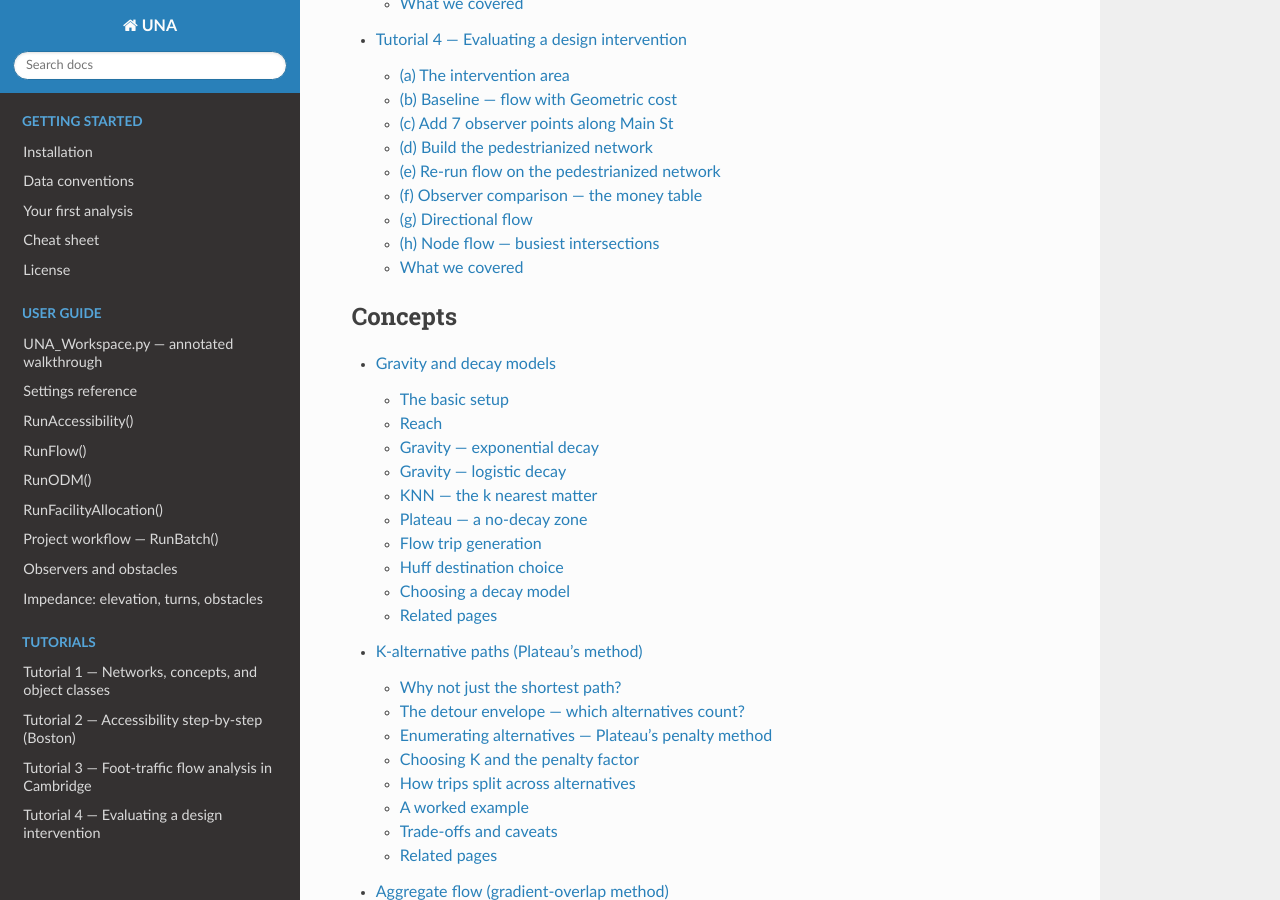
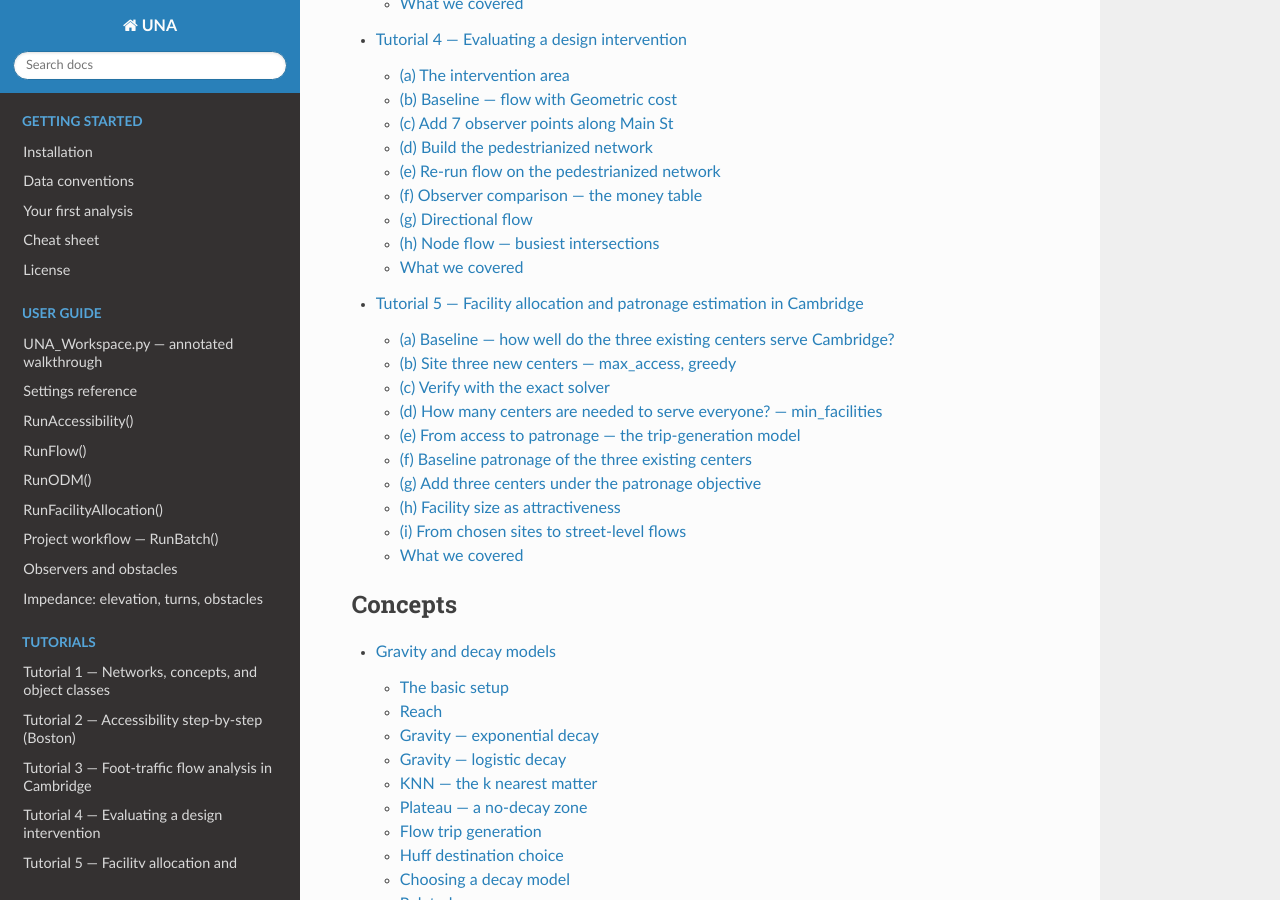
Before and after one commit to City-Form-Lab/urban_network_analysis, a Sphinx documentation site: the page built from docs/index.rst, in a window 1280 px wide and 900 px high, scrolled down 6098 px. Built offline with Sphinx 7.4.7 and the Read the Docs theme 3.1.0, drawn with Linux system fonts in a browser that asks for light colours; some of the changed lines change nothing that is shown.

Commit message:
Tutorial 5 — Facility allocation and patronage estimation (rst + 7 figures + final docx); added to toctree

```diff
--- a/docs/index.rst
+++ b/docs/index.rst
@@ -57,6 +57,7 @@ These docs cover UNA version |release|.
    tutorials/tutorial_2_accessibility
    tutorials/tutorial_3_flow
    tutorials/tutorial_4_design_impact
+   tutorials/tutorial_5_facility_allocation
 
 .. toctree::
    :maxdepth: 2
--- /dev/null
+++ b/docs/tutorials/tutorial_5_facility_allocation.rst
@@ -0,0 +1,514 @@
+Tutorial 5 — Facility allocation and patronage estimation in Cambridge
+======================================================================
+
+This tutorial examines the ``una.RunFacilityAllocation()`` engine —
+UNA's tool for choosing the best locations for new facilities among
+candidate sites, and for estimating the patronage that facilities
+(existing or proposed) draw from surrounding demand. It corresponds to
+what ArcGIS Network Analyst calls *location-allocation*, with UNA's
+problem types mapping to ESRI's Maximize Attendance (``max_access``),
+Maximize Coverage + Minimize Facilities (``min_facilities``), and,
+approximately, Maximize Market Share (``max_patronage``). All travel is
+computed over the pedestrian network, towards the facility, with the
+same impedance machinery as every other UNA engine.
+
+**Scenario.** The City of Cambridge wants to open after-school
+community learning centers, hosted in existing school buildings. Three
+schools already run such programs — King Open School, Peabody
+Elementary School, and Cambridge Rindge & Latin — and the city asks:
+how well do these three serve residents today, where should additional
+centers go, how many would it take to serve everyone, and how many
+users can each location expect? Demand is the residential population
+of every building; the service cutoff is an 800 m walk.
+
+**Lineage.** Users of the UNA Rhino toolbox will recognize this
+engine's ancestry: an evaluation run of ``max_access`` corresponds to
+the Rhino Closest Facility tool (each origin allocated once to its
+nearest facility; ``demand_served`` = Reach at the facility,
+``access_captured`` = Gravity), and ``max_patronage`` descends from the
+Find Patronage tool's Huff model (Huff 1963; Sevtsuk & Kalvo 2017). One
+convention differs: the Rhino tool either split one inelastic trip per
+origin (Decay=Off) or decayed each destination's trips individually
+(Decay=On — preserved in the flow engines as
+``flow_decay_method="destination_decay"``); ``max_patronage`` instead
+uses the monotonic gravity-cap participation model, which a siting
+objective requires. New here is the optimization layer: choosing which
+facilities to open.
+
+Data files (in ``docs/Boston/`` in the UNA repository):
+
+- **Network:** ``20260703_PercLenNetwork_InnerCore.geojson`` — 69,957
+  pedestrian edges (as in Tutorials 2–4).
+- **Demand (origins):**
+  ``Cambridge_building_centroids_pop2020.geojson`` — 14,751 buildings;
+  column ``pop2020`` holds 118,705 residents in total (many
+  non-residential buildings carry 0).
+- **Candidates (destinations):**
+  ``Cambridge_school_candidates.geojson`` — 60 school locations with
+  columns ``name``, ``employees`` (staff size), ``existing`` (1 for
+  the three schools already operating a center, 0 otherwise), and
+  ``attract`` (employees ÷ their mean — the normalized attractiveness
+  used in step h).
+
+.. note::
+
+   The candidates layer illustrates the general input convention:
+   demand comes in as the origins layer, candidate facilities as the
+   destinations layer, and already-operating facilities are marked by
+   1/TRUE/yes values in the column named by
+   ``fa_existing_facilities_column``. Existing facilities are always
+   kept open — the optimizer sites new facilities around them.
+
+.. contents:: On this page
+   :local:
+   :depth: 1
+
+
+(a) Baseline — how well do the three existing centers serve Cambridge?
+----------------------------------------------------------------------
+
+With the default ``fa_new_facilities = 0``, the engine performs an
+*evaluation run*: no siting, just the allocation of demand to the
+existing facilities as they stand. Access is measured with exponential
+distance decay (β = 0.002 — the decay factor falls to about 0.20 at
+the 800 m cutoff).
+
+.. code-block:: python
+
+   from urban_network_analysis import UNA
+   una = UNA()
+
+   una.settings.data_folder          = r"Boston"
+   una.settings.network_file         = "20260703_PercLenNetwork_InnerCore.geojson"
+   una.settings.origins_file         = "Cambridge_building_centroids_pop2020.geojson"
+   una.settings.origin_weight_column = "pop2020"
+   una.settings.destinations_file    = "Cambridge_school_candidates.geojson"
+   una.settings.fa_existing_facilities_column = "existing"
+
+   una.settings.search_radius    = 800          # service cutoff (meters)
+   una.settings.flow_decay       = True
+   una.settings.flow_decay_curve = "exponential"
+   una.settings.gravity_beta     = 0.002
+
+   # Both lines below are the defaults, written out for clarity:
+   una.settings.fa_problem_type   = "max_access"
+   una.settings.fa_new_facilities = 0            # evaluation run - no new siting
+
+   una.RunFacilityAllocation()
+
+.. note::
+
+   Because this run uses ``max_access``, the facilities output reports
+   decay-weighted ``access_captured`` — assuming that everyone visits
+   their nearest available destination, how much demand would accrue
+   to each destination facility, with the given distance decay
+   applied. This is different from expected patronage estimated with
+   the Huff probability model. Patronage estimation requires the
+   ``max_patronage`` problem type and its trip-generation cap,
+   introduced in steps (e)–(f), where this same baseline is
+   re-evaluated in trip units.
+
+The run writes three outputs: ``Results_facilities.*`` (all 60
+candidates with selection columns), ``Results_facilities_selected.*``
+(only the open facilities — drag this into QGIS to map the
+configuration), and ``Results_demand.*`` (every building with its
+assigned facility, network distance, access value, and covered flag),
+plus a ``Results_summary.json``. The ``demand_served`` column in the
+``Results_facilities.*`` file shows that only 24.6% of Cambridge
+residents (29,189 of 118,705 total in Cambridge) live within the 800 m
+cutoff of an existing center. The ``access_captured`` column in the
+``Results_facilities.*`` file shows that of the 11,233 residents for
+whom the Cambridge Rindge & Latin School is the nearest existing
+facility, only 3,986 would be captured by that facility, with the
+difference lost due to the distance decay that lowers the likelihood
+of farther residents to actually walk to the facility.
+
+.. note::
+
+   The "Results" stem of these file names comes from
+   ``una.settings.output_file_name`` (default "Results"). Setting a
+   distinct name per run — e.g. "baseline", "plus3" — keeps the
+   outputs of this tutorial's successive steps apart.
+
+.. list-table::
+   :header-rows: 1
+   :widths: 40 30 30
+
+   * - Existing center
+     - demand_served (residents)
+     - access_captured
+   * - Cambridge Rindge & Latin
+     - 11,233
+     - 3,986
+   * - King Open School
+     - 10,163
+     - 3,855
+   * - Peabody Elementary School
+     - 7,793
+     - 2,725
+
+.. figure:: /_static/tutorials/t5_baseline_coverage.png
+   :width: 90%
+
+Demand layer colored by ``covered``, with the three existing centers
+symbolized. Uncovered areas concentrate in East Cambridge,
+Cambridgeport, and North/West Cambridge.
+
+
+(b) Site three new centers — max_access, greedy
+-----------------------------------------------
+
+If we wanted to site three additional centers, what would be the best
+locations for them so that residents' decay-weighted access to their
+nearest open center is maximized? Only two lines change:
+
+.. code-block:: python
+
+   una.settings.fa_problem_type   = "max_access"   # (default)
+   una.settings.fa_new_facilities = 3
+   una.RunFacilityAllocation()
+
+The greedy solver adds facilities one at a time, each pick maximizing
+the marginal gain given everything already open: pick 1 = James F Farr
+Academy (East Cambridge), pick 2 = Graham & Parks Elementary (West
+Cambridge), pick 3 = Martin Luther King After School (Cambridgeport).
+The total ``access_captured`` rises from 10,566 to 24,442 (+131%) and
+``demand_served`` from 24.6% to 53.4% of Cambridge residents. Note
+that even though the Martin Luther King and James F. Farr Academy
+800 m walksheds overlap due to the proximity of the two facilities,
+``max_access`` assigns every demand point to its closest facility,
+effectively shrinking the catchment areas to points that are truly
+nearest to them. The ``rank`` column records the pick order — and
+because greedy picks are nested, this single run also answers the
+p = 1 and p = 2 questions: the best single addition is Farr Academy
+alone, followed by Graham & Parks Elementary.
+
+.. figure:: /_static/tutorials/t5_max_access_picks.png
+   :width: 90%
+
+Selected facilities (pick order 1–3) alongside the existing centers;
+demand points colored by their assigned facility.
+
+
+(c) Verify with the exact solver
+--------------------------------
+
+.. code-block:: python
+
+   una.settings.fa_solver = "exact"
+   una.RunFacilityAllocation()
+
+The exact solver formulates the whole problem as a mixed-integer
+program (HiGHS via scipy) and proves its answer optimal. Here it
+returns the same objective, 24,442 — greedy was already optimal — but
+names two different facilities. Look closely: the schools layer
+contains co-located duplicate points (two Peabody entries, two Martin
+Luther King entries at the same addresses), so several
+distinct-looking facility sets are exactly equivalent. Multiple optima
+are common in siting problems; the objective value, not the name list,
+is what the two solvers agree on.
+
+.. note::
+
+   How do Greedy and Exact solvers differ? **Greedy** opens the best
+   facility first, locks it in, and repeats — fast at any scale,
+   providing a near-optimal result with a proven worst-case bound, and
+   its pick order is itself useful. The **Exact** solver weighs all
+   combinations jointly and returns a provably best set, at a
+   computational cost that grows steeply with problem size (with
+   automatic fallback to greedy when the problem becomes too large).
+   ``max_patronage`` (steps f–h) always uses greedy — its saturating
+   objective does not fit the linear form the exact solver needs.
+
+
+(d) How many centers are needed to serve everyone? — min_facilities
+-------------------------------------------------------------------
+
+Now, let's turn the question around: what is the *smallest* number of
+centers needed to cover every resident within a maximum allowable walk
+length? Coverage is a yes/no question, so distance decay is switched
+off; ``fa_new_facilities`` is ignored — we cannot know in advance how
+many facilities to ask for, this number itself is the answer to this
+problem.
+
+.. code-block:: python
+
+   una.settings.fa_problem_type = "min_facilities"
+   una.settings.flow_decay      = False
+   una.settings.fa_solver       = "greedy"     # then repeat with "exact"
+   una.RunFacilityAllocation()
+
+Greedy needs 24 new centers (27 sites in total with the existing
+three) to cover 85.7% of residents — everyone who lives within 800 m
+of any school at all. The remaining 14.3% are unservable at this
+cutoff from any candidate: since facility allocations are limited to
+the candidate locations, no subset of the given candidates can reach
+all residents in Cambridge within a maximum 800 m walk. The engine
+reports this in a warning. The exact solver does one better: 23 new
+centers achieve the same complete coverage — an example of how the
+**exact** solver beats **greedy**, worth the extra compute when the
+recommendation is for a real decision.
+
+.. figure:: /_static/tutorials/t5_min_facilities_exact.png
+   :width: 90%
+
+The exact ``min_facilities`` solution. Red points are the 23 selected
+facilities (plus the three existing centers); blue dots are served
+buildings and gray dots are buildings that remain unserved — farther
+than 800 m from every candidate site.
+
+
+(e) From access to patronage — the trip-generation model
+---------------------------------------------------------
+
+.. note::
+
+   The two problem types also differ in HOW demand is allocated. In
+   ``max_access``, each building gives its entire demand (population
+   here) to the single most accessible open center — effectively the
+   nearest by network distance, since destination weights are ignored
+   in that mode — and exactly zero to every other, even one that is
+   just a few meters farther; a center that is second-nearest to
+   everyone captures nothing. In ``max_patronage``, demand from each
+   building is split fractionally across all open centers in reach, by
+   Huff shares proportional to destination attractiveness × distance
+   decay — a larger center slightly farther away receives a larger
+   share, and can even be a building's primary destination. Neither
+   mode double-counts: the per-facility columns always partition the
+   demand and facility allocations sum to the given demand totals.
+   Choose by behavior: strictly-nearest services (elementary schools,
+   polling places) fit ``max_access``; destinations people split
+   visits among, where size matters (libraries, retail, parks), fit
+   ``max_patronage``.
+
+Access scores rank locations, but a planner budgeting staff wants
+expected users. UNA's ``max_patronage`` problem type uses the same
+gravity-cap trip-generation model as the flow engines (Tutorial 3):
+each building generates trips in proportion to ``min(1, G/cap)``,
+where G is its total gravity to all open facilities — participation
+grows with accessibility until it saturates at the cap — and trips
+split among open facilities by Huff shares. This tutorial uses the
+simplest defensible cap: **cap = 1**. With unit attractiveness, a
+building's gravity to a single center is just its decay value, which
+equals 1 only at distance zero — so cap = 1 says full participation
+requires standing at the facility's door, and everyone else
+participates with probability equal to their decayed accessibility.
+(Calibrated studies replace 1 with an empirically derived cap — see
+the gravity-cap conventions in :doc:`../concepts/gravity_and_decay` —
+but the cap must then be pinned across all compared scenarios, and the
+logic below is unchanged.)
+
+One empirical remark grounds the door-logic here: across Cambridge,
+the largest baseline gravity to an existing center is 0.855 — no
+building stands at a center's door, so at cap = 1 nobody participates
+fully in the baseline.
+
+
+(f) Baseline patronage of the three existing centers
+-----------------------------------------------------
+
+.. code-block:: python
+
+   una.settings.fa_problem_type   = "max_patronage"
+   una.settings.fa_new_facilities = 0        # evaluation run, examine only existing
+   una.settings.flow_gravity_cap  = 1.0
+   una.settings.flow_decay        = True
+   una.RunFacilityAllocation()
+
+The three existing centers can expect roughly 10,566 user-trips in
+total — and that number should look familiar: it is exactly run (a)'s
+objective. With cap = 1 and non-overlapping catchments, each
+building's participation factor is ``min(1, decay/1) = decay`` itself,
+so ``patronage`` reproduces ``access_captured`` from (a) exactly for
+each facility. The two problem types measure the same thing in this
+case — the comparison below is the proof, and the divergence begins
+only in step (g), when catchments start to overlap.
+
+.. list-table::
+   :header-rows: 1
+   :widths: 40 30 30
+
+   * - Existing center
+     - demand_served
+     - patronage (trips)
+   * - Cambridge Rindge & Latin
+     - 11,233
+     - 3,986
+   * - King Open School
+     - 10,163
+     - 3,855
+   * - Peabody Elementary School
+     - 7,793
+     - 2,725
+
+.. note::
+
+   Where does the decay act? Only once, in both modes. In
+   ``max_access``, an origin's value is decay(d) for trips assigned
+   strictly to their single nearest center (the "closest" convention).
+   In ``max_patronage``, the same decay terms are summed over ALL
+   reachable centers and passed through ``min(1, G/cap)``; generated
+   trips are then allocated in full — no second decay is applied. At
+   cap = 1, a single reachable center gives factor = decay exactly,
+   which is why (f) equals (a). The models part ways only where
+   catchments overlap: an origin that can reach two centers sums both
+   decays — something ``max_access`` never does, since it only looks
+   at the nearest destination — so additional nearby capacity raises
+   trip generation with ``max_patronage`` and generates genuinely new
+   trips. Step (g) illustrates this.
+
+
+(g) Add three centers under the patronage objective
+---------------------------------------------------
+
+.. code-block:: python
+
+   una.settings.fa_new_facilities = 3
+   una.RunFacilityAllocation()
+
+Total expected trips rise from 10,566 to 28,376 (+169%). Picks 1 and 2
+are familiar from the access run (James F. Farr Academy, Martin Luther
+King School), but the third pick changes: instead of Graham & Parks in
+the west, the patronage objective chooses *Violeta Montessori*, close
+to already-served central neighborhoods. This demonstrates the
+doubling-up mechanism mentioned above: residents whom one center only
+half-activates are worth reinforcing — a second nearby center sums
+into their gravity score and lifts their participation toward 1 — and
+that can beat reaching a whole new, but less accessible center (which
+is all that the ``max_access`` solver values). Compare the two runs'
+maps to see how the ``max_access`` and ``max_patronage`` logics
+disagree.
+
+The outputs also quantify how the opening of new centers can reduce
+patronage at existing centers: King Open's catchment pool shrinks from
+10,163 to 7,184 residents (and Rindge's from 11,233 to 9,297) as the
+new centers split their shares — visible directly by comparing
+``demand_served`` between runs (f) and (g). Note their patronage does
+NOT fall: the pooled residents now participate more because their
+demand is elastic with respect to destination access — better access
+increases demand, offsetting the smaller shares.
+
+.. figure:: /_static/tutorials/t5_patronage_config.png
+   :width: 90%
+
+Sites chosen under the ``max_patronage`` objective: Violeta Montessori
+joins Farr Academy and Martin Luther King, reinforcing the already
+partly-served central neighborhoods.
+
+.. figure:: /_static/tutorials/t5_access_config.png
+   :width: 90%
+
+For comparison, the ``max_access`` configuration from run (b): Graham
+& Parks Elementary serves the west instead. The two objectives agree
+on picks 1–2 and disagree on the third.
+
+
+(h) Facility size as attractiveness
+-----------------------------------
+
+So far every candidate was equally attractive. In ``max_patronage``,
+the destinations layer's weight column can also supply facility
+attractiveness — the role destination weights play in the flow
+engines' Huff destination choice model. But a caution first: the
+cap = 1 door-logic BREAKS if raw weights that vary by destination are
+used, because a building at a facility's door then has gravity equal
+to the facility's weight, not 1 — with staff counts in the hundreds,
+everyone near any school would saturate instantly and the model would
+degenerate to coverage. The fix is to normalize attractiveness to a
+mean of 1: the candidates layer's ``attract`` column is employees ÷
+70.6 (the candidate mean), so Rindge & Latin carries 4.96, the largest
+school 14.2, and cap = 1 now reads "as well-served as standing at the
+door of an average-sized facility." The same units discipline applies
+with calibrated caps: derive the cap under the same weighting you run
+with. (Note that an equivalent alternative would be to keep the raw
+employee weights and instead raise ``flow_gravity_cap`` to the average
+staff count — the model is invariant to scaling the weights and the
+cap together.)
+
+.. code-block:: python
+
+   una.settings.destination_weight_column = "attract"
+   una.settings.flow_gravity_cap          = 1.0    # unchanged
+   una.RunFacilityAllocation()
+
+The picks change again — Graham & Parks, Prospect Hill Charter,
+Fletcher Maynard Academy — and total trips rise to 36,095, because
+large schools now activate their surroundings faster. The starkest
+line in the table is Rindge & Latin: at ≈5× average attractiveness it
+fully saturates its catchment — patronage 11,071 ≈ its entire demand
+pool (100%) is patronizing the destination. Size steers both which
+sites win and how trips split. Use this variant when you can defend
+the attractiveness values (floor area, program capacity), and compare
+totals with run (g) only loosely — the choice sets and weighting
+differ even though the normalization keeps the units aligned.
+
+.. figure:: /_static/tutorials/t5_attract_weighted.png
+   :width: 90%
+
+The attractiveness-weighted configuration of run (h): large schools
+(high ``attract`` values) draw demand from farther afield and dominate
+the patronage table.
+
+
+(i) From chosen sites to street-level flows
+-------------------------------------------
+
+The selected facilities are just a destinations layer, so the chosen
+configuration can be fed straight into ``RunFlow()`` (Tutorial 3) to
+estimate which streets the walk-to-center trips will use — siting and
+footfall from one impedance model. We carry forward the configuration
+the tutorial ends on, run (h): its ``..._facilities_selected.geojson``
+output is directly usable as the flow run's destinations. The
+consistency rule is to mirror the siting run's full behavioral model —
+the same trip-generation method (``"gravity_cap"`` after
+``max_patronage``; ``"closest"`` would follow a ``max_access``
+siting), the same pinned cap, and the same destination weights feeding
+the Huff split:
+
+.. code-block:: python
+
+   una.settings.destinations_file  = r"...\Results\...\Results_facilities_selected.geojson"  # from run (h)
+   una.settings.flow_engine        = "aggregate_flow"
+   una.settings.flow_decay_method  = "gravity_cap"   # matches (h)
+   una.settings.flow_gravity_cap   = 1.0             # pinned, as in (h)
+   una.settings.destination_weight_column = "attract" # same attractiveness as (h)
+   una.RunFlow()
+
+.. figure:: /_static/tutorials/t5_flow_chained.png
+   :width: 90%
+
+Aggregate pedestrian flows to run (h)'s six open centers, with edge
+width proportional to ``edge_flow``. The approaches to the large,
+high-``attract`` schools carry the heaviest flows.
+
+The ready-to-edit file ``examples/UNA_FacilityAllocation.py`` wraps
+this whole two-part workflow (Part 1 siting, Part 2 flow) into a
+single script.
+
+
+What we covered
+---------------
+
+The evaluation run (the default, ``fa_new_facilities = 0``) measures
+how existing facilities serve demand; ``max_access`` sites new
+facilities to maximize decay-weighted proximity; ``min_facilities``
+finds the smallest number and placement of facilities that covers all
+coverable demand; ``max_patronage`` maximizes expected trips under the
+gravity-cap participation model, with destination choice Huff
+splitting, overlap accounting, and optional facility attractiveness.
+Greedy solving gives fast, nested, near-optimal answers and a
+pick-order ranking; the exact solver gives precisely optimal results
+that are sound for decision-making (and found a smaller
+``min_facilities`` answer here), but is computationally more costly on
+large datasets. Throughout, the Facility Allocation engine reused UNA
+conventions you already know: origins/destinations layers,
+``search_radius`` as cutoff, distance decay from the flow engines, and
+outputs that join back onto your input layers — plus a
+selected-facilities layer that connects directly to flow analysis.
+
+*Exercises: (1) Re-run (b) with p = 5 — where do picks 4 and 5 go, and
+how much does each add? (2) Lower the cutoff to 600 m in (d): how many
+centers does full coverage now take? (3) In (g), replace β = 0.002
+with the logistic curve — do the picks change? (4) Using runs (f) and
+(g), compute each existing center's activation rate before and after
+the additions.*
```
Also changed, not shown: docs/_static/tutorials/t5_access_config.png (added), docs/_static/tutorials/t5_attract_weighted.png (added), docs/_static/tutorials/t5_baseline_coverage.png (added), docs/_static/tutorials/t5_flow_chained.png (added), docs/_static/tutorials/t5_max_access_picks.png (added), docs/_static/tutorials/t5_min_facilities_exact.png (added), docs/_static/tutorials/t5_patronage_config.png (added), 1 other file.
